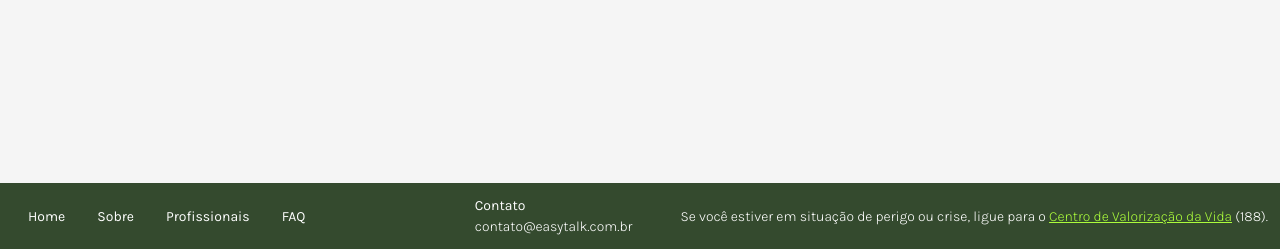
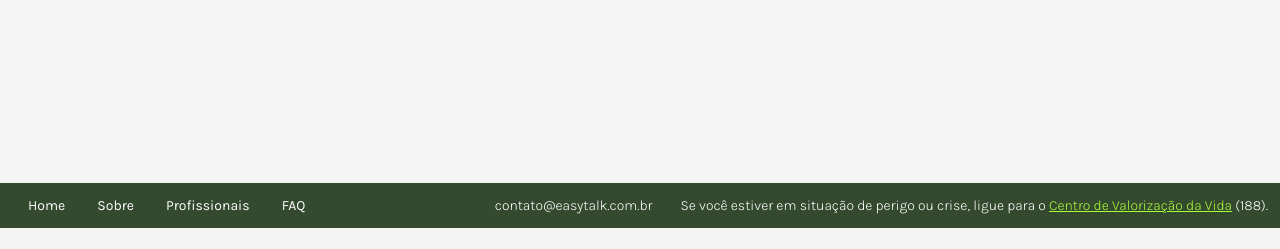
Before and after one commit to TG-Easy-Talk/django-easy-talk, a Django app: page / in a window 1280 px wide. Shown: the part 617-866 px from the top of the page. After the commit the page ends 845 px from the top, so only its background shows below. Run offline with Django 5.2, Linux system fonts and the light colour scheme; some libraries are stand-ins or nearby versions; some web fonts are replaced.

Commit message:
Rodapé pronto(pode ser melhorado depois)

```diff
--- a/terapia/templates/componentes/rodape.html
+++ b/terapia/templates/componentes/rodape.html
@@ -1,6 +1,6 @@
 <footer class="navbar navbar-expand bg-body" data-bs-theme="dark">
-    <div class="container-fluid justify-content-between align-items-center gap-1 gap-sm-4">
-        <ul class="navbar-nav flex-column flex-md-row">
+    <div class="container-fluid justify-content-between align-items-center">
+        <ul class="navbar-nav flex-column flex-sm-row">
             <li class="nav-item small">
                 <a class="nav-link" href="#">Home</a>
             </li>
@@ -14,11 +14,9 @@
                 <a class="nav-link pe-0" href="#">FAQ</a>
             </li>
         </ul>
-        <div class="d-flex align-items-center flex-column flex-sm-row gap-2 gap-sm-5">
-            <span class="navbar-text small align-self-start align-self-sm-center">Contato<br>
-                <span class="fw-light">contato@easytalk.com.br</span>
-            </span>
-            <span class="navbar-text fw-light small align-self-start align-self-sm-center">Se você estiver em situação de perigo ou crise, ligue para o <a class="link-warning" href="https://cvv.org.br/">Centro de Valorização da Vida</a> (188).</span>
+        <div class="d-flex align-items-md-center flex-column flex-md-row fw-light">
+            <span class="navbar-text small ms-0 ms-sm-4 me-1">contato@easytalk.com.br</span>
+            <span class="navbar-text small ms-0 ms-sm-4">Se você estiver em situação de perigo ou crise, ligue para o <a class="link-warning" href="https://cvv.org.br/">Centro de Valorização da Vida</a> (188).</span>
         </div>
     </div>
 </footer>
```
